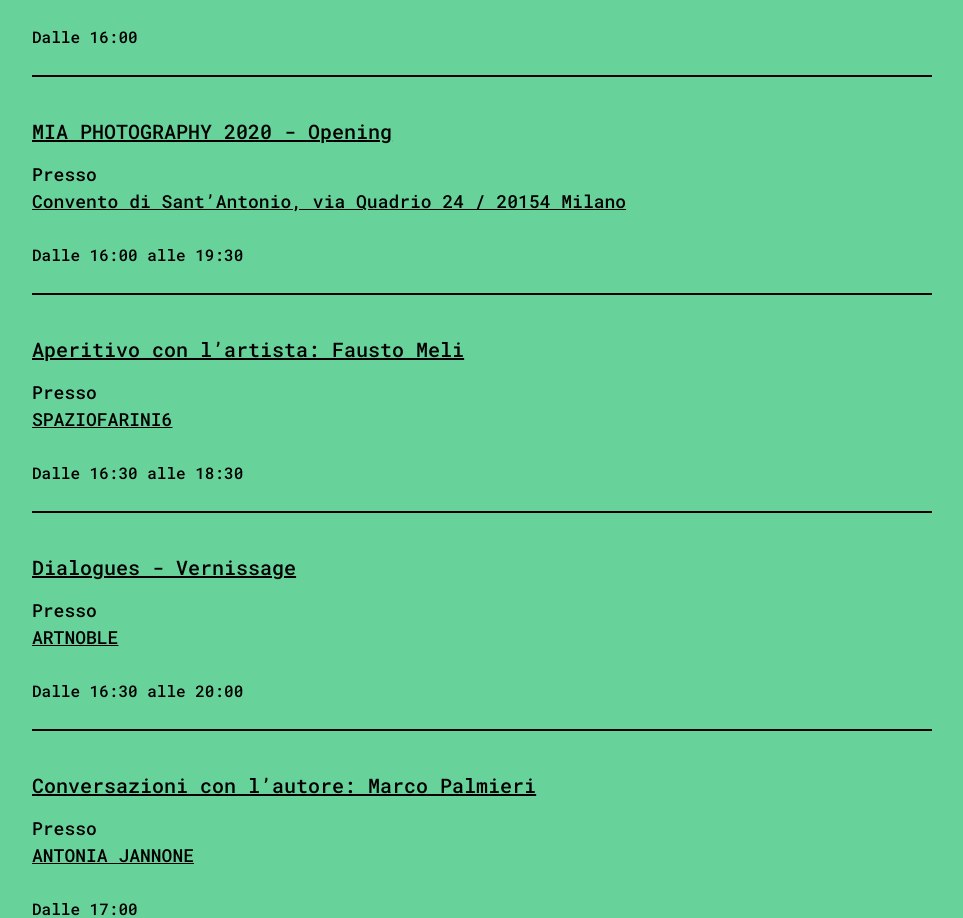
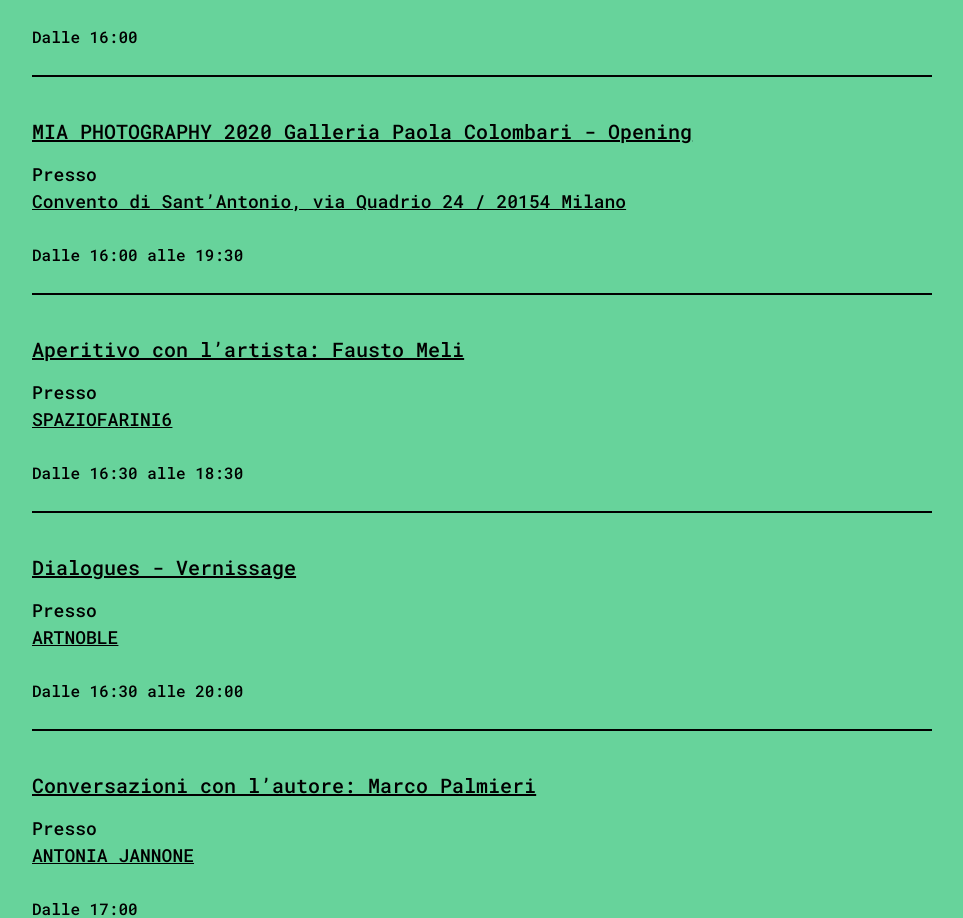
Before and after one commit to giopunt/DAAM, a Gatsby site: page / in a window 1280 px wide. Shown: the part 3989-4907 px from the top of the page, without its empty margins (158-1121 px from the left). Built offline with nearby package versions, Linux system fonts and the light colour scheme; Gatsby itself is replaced by a stand-in of ours; a web font is replaced by a local one.

Commit message:
Update Event “mia-photography-2020-opening”

```diff
--- a/events/mia-photography-2020-opening.md
+++ b/events/mia-photography-2020-opening.md
@@ -1,6 +1,6 @@
 ---
 Draft: false
-title: MIA PHOTOGRAPHY 2020 - Opening
+title: MIA PHOTOGRAPHY 2020 Galleria Paola Colombari - Opening
 description: La Gallerista Paola Colombari trend-setter dal 1981 nell’Art Design
   e Arte Contemporanea d’avanguardia presenta le opere dei fo- togra  Uli Weber,
   Tom Vack, Monica Silva, Andrea de Carvalho, Marilù S.Manzini e una selezione
```
